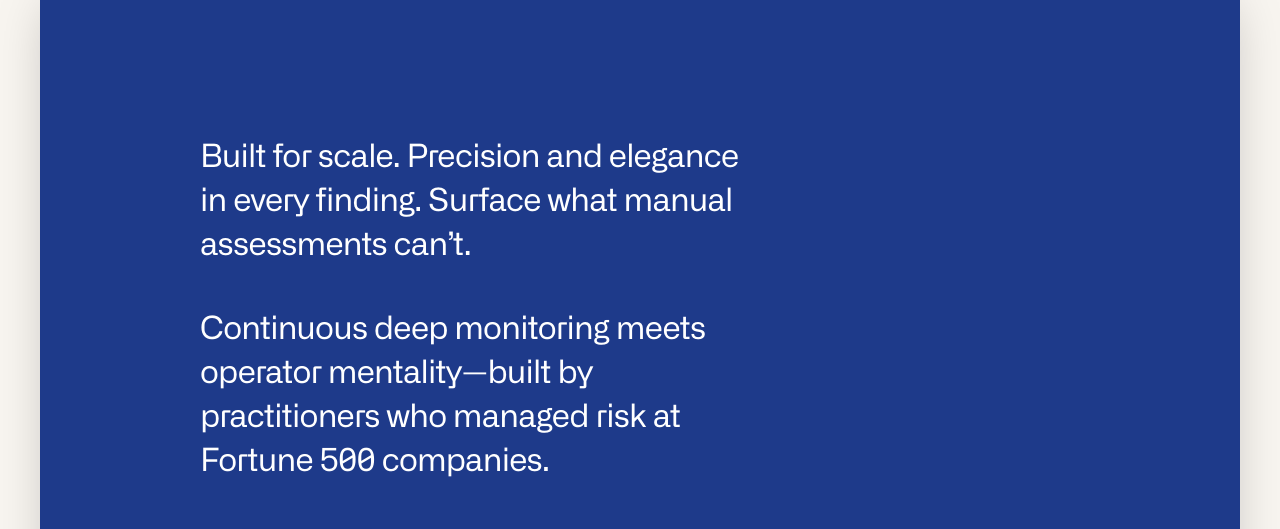
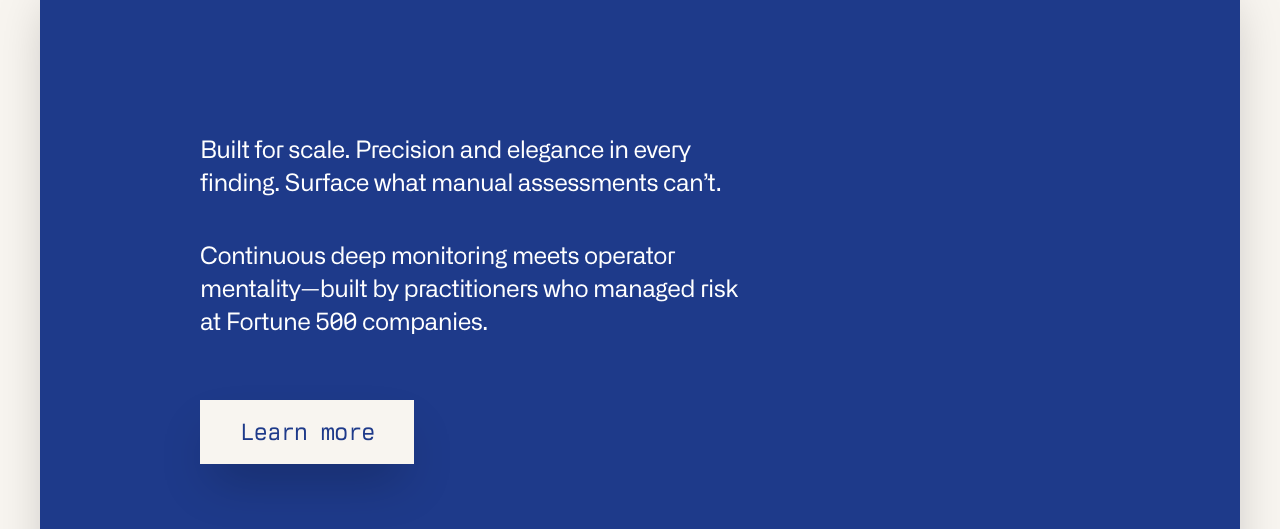
Before and after one commit to fvckprth/trustguard-mktg-v2, a Next.js app: page / in a window 1280 px wide. Shown: the part 7100-7629 px from the top of the page. Built offline with nearby package versions, Linux system fonts and the light colour scheme; no server answers; the database is empty.

Commit message:
Reduce mission paragraph font size to 24px on desktop
Co-Authored-By: Claude Opus 4.6 <noreply@anthropic.com>

```diff
--- a/src/components/sections/mission.tsx
+++ b/src/components/sections/mission.tsx
@@ -10,7 +10,7 @@ export async function Mission() {
       <div className="max-w-[1280px] mx-auto">
         <FadeUp className="relative bg-accent shadow-2xl overflow-hidden flex flex-col md:flex-row items-start justify-between p-8 md:p-40 gap-10 md:gap-16">
           <div className="flex flex-col gap-16">
-            <div className="flex flex-col gap-10 text-lg md:text-[2rem] tracking-tight leading-snug max-w-full md:max-w-[540px] text-white">
+            <div className="flex flex-col gap-10 text-lg md:text-[24px] tracking-tight leading-snug max-w-full md:max-w-[540px] text-white">
               <p>{c("home.mission.paragraph1")}</p>
               <p>{c("home.mission.paragraph2")}</p>
             </div>
```
